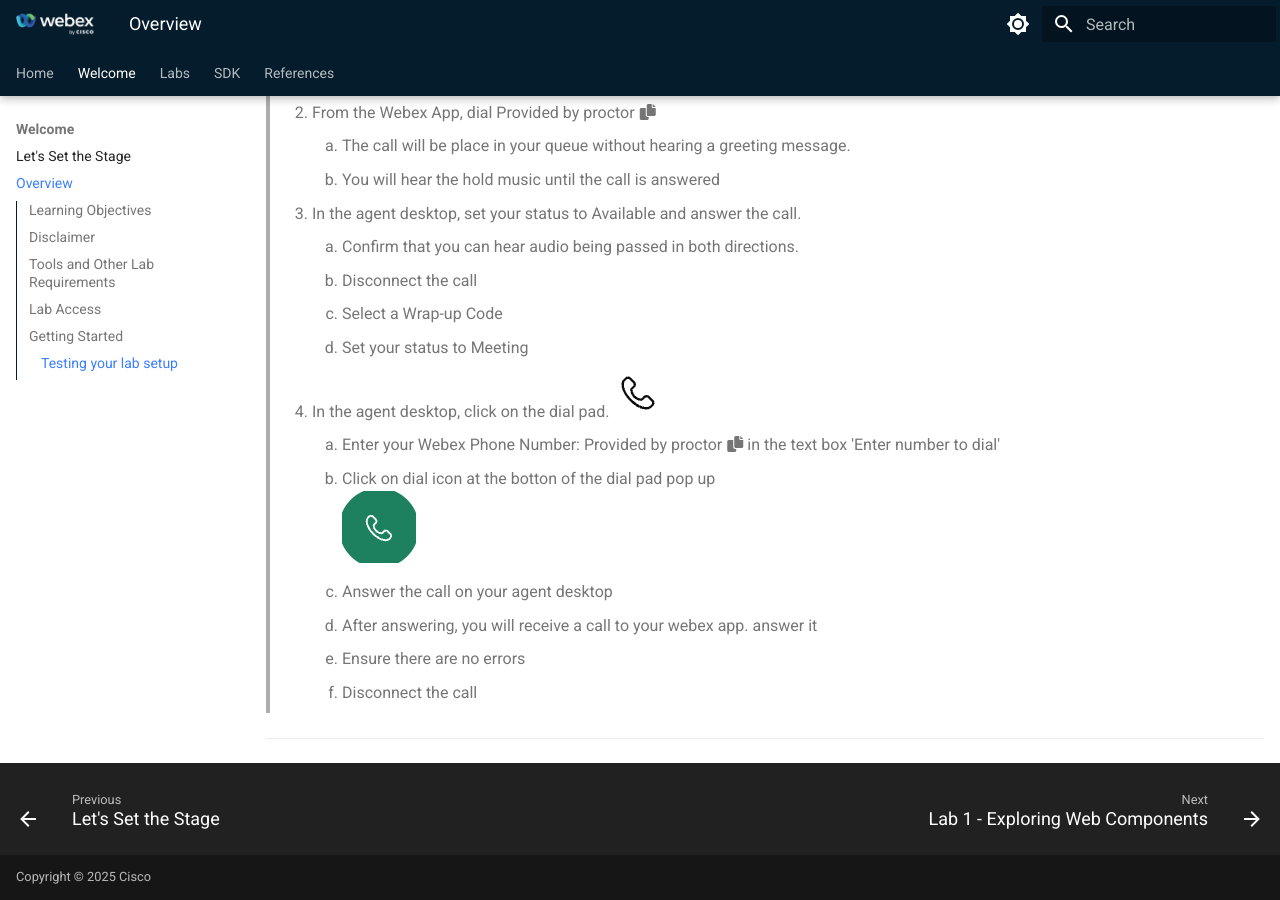
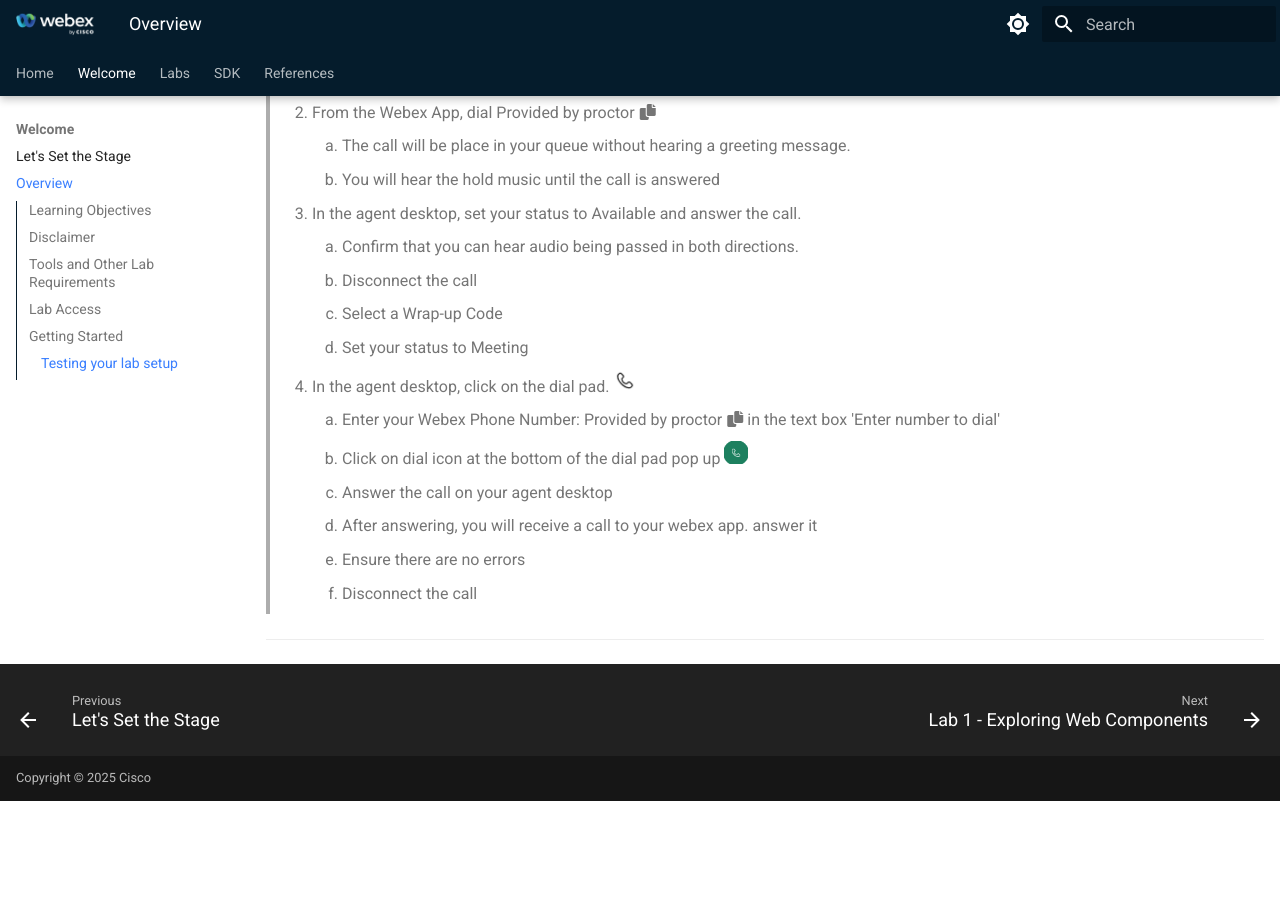
Before and after one commit to WebexCC-SA/LAB-3354, an MkDocs documentation site: the page built from docs/overview.md, in a window 1280 px wide and 900 px high, scrolled down 1719 px. Built offline with MkDocs 1.6.1 and Material for MkDocs 9.7.7, drawn with Linux system fonts in a browser that asks for light colours; after the commit the page ends 2520 px from its top, so only the background shows below that.

Commit message:
Formatting images sizes and test for token

```diff
--- a/docs/overview.md
+++ b/docs/overview.md
@@ -49,9 +49,9 @@
 
 ---
 
-<lab-auth callbackUrl="https://webexcc-sa.github.io/LAB-3354/oauth/index.html"></lab-auth>
+<!-- <lab-auth callbackUrl="https://webexcc-sa.github.io/LAB-3354/oauth/index.html"></lab-auth> -->
 
-Token: <w class="token"></w>
+Token: <copy><w class="token"><lab-auth callbackUrl="https://webexcc-sa.github.io/LAB-3354/oauth/index.html"></lab-auth></w></copy>
 
 ## Getting Started
 
@@ -79,10 +79,9 @@
       2. Disconnect the call
       3. Select a Wrap-up Code
       4. Set your status to Meeting
-3. In the agent desktop, click on the dial pad. ![](howToUse/assets/dialPad.png)
+3. In the agent desktop, click on the dial pad. ![](howToUse/assets/dialPad.png){style="width:1.5em"}
       1. Enter your Webex Phone Number: <copy><w class="WxC">Provided by proctor</w></copy> in the text box 'Enter number to dial'
-      2. Click on dial icon at the botton of the dial pad pop up
-      ![](howToUse/assets/dialOut.png)
+      2. Click on dial icon at the bottom of the dial pad pop up ![](howToUse/assets/dialOut.png){style="width:1.5em"}
       3. Answer the call on your agent desktop
       4. After answering, you will receive a call to your webex app. answer it
       5. Ensure there are no errors
```
